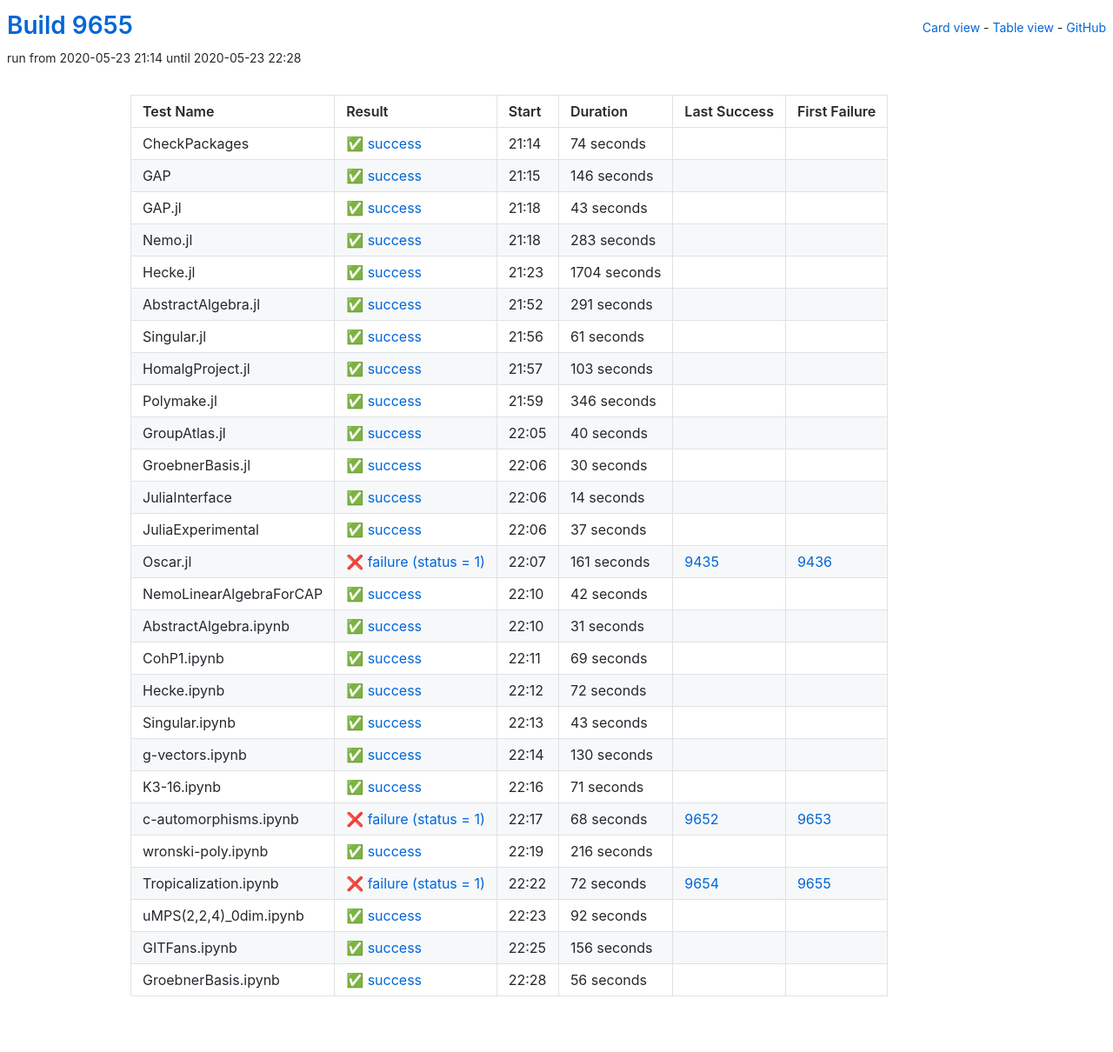
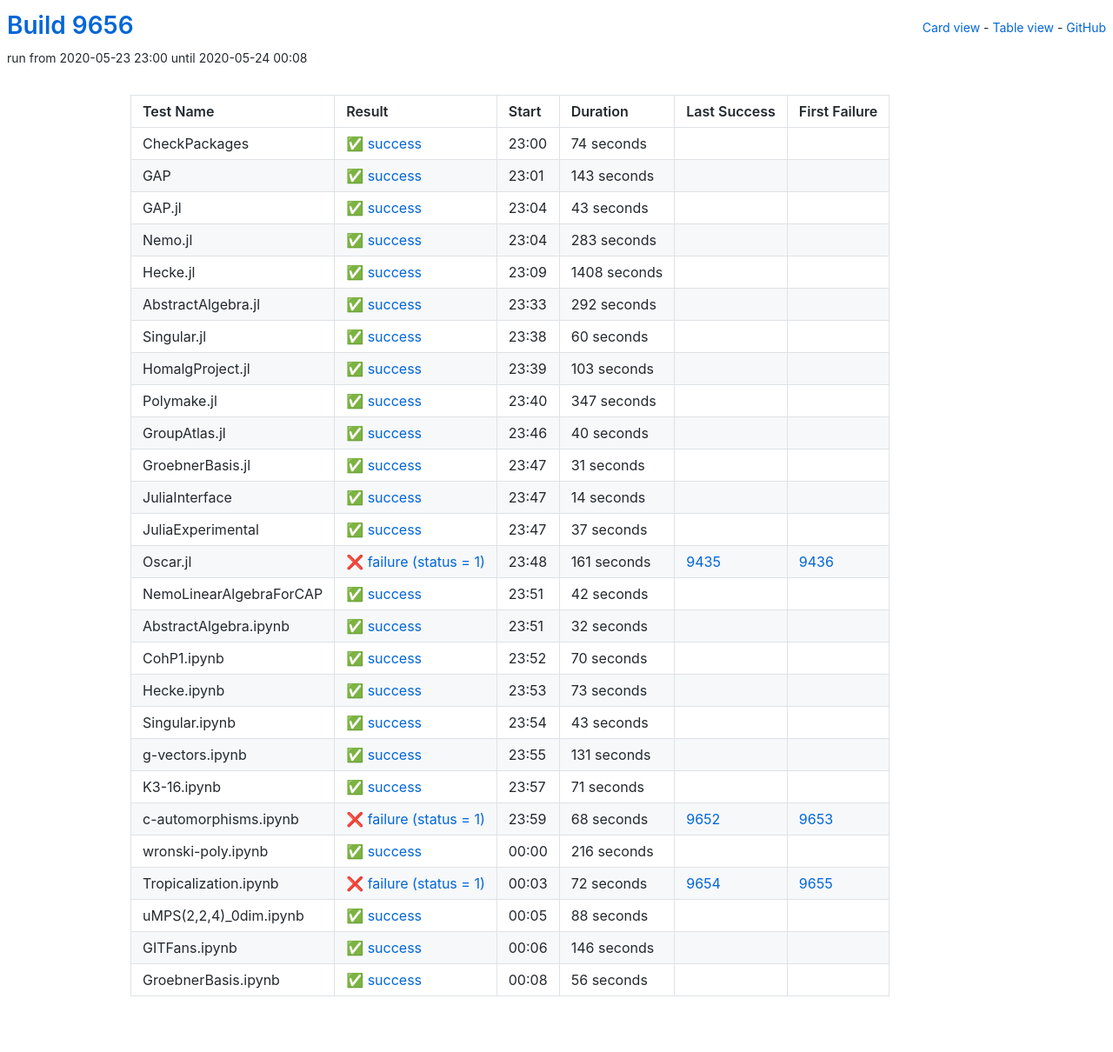
Before and after one commit to oscar-system/oscar-ci-status, a Jekyll site: the page built from table.html, in a window 1280 px wide. Shown: the whole page at 87% size. Built offline with Jekyll 4.4.1, drawn with Linux system fonts in a browser that asks for light colours.

Commit message:
Build 9656

```diff
--- a/_data/ci.yml
+++ b/_data/ci.yml
@@ -1,5 +1,5 @@
-build: 9655
-build_url: https://oscarci.mathematik.uni-kl.de/job/oscar/9655/
+build: 9656
+build_url: https://oscarci.mathematik.uni-kl.de/job/oscar/9656/
 job: oscar
 tests:
 - duration: 74
@@ -9,21 +9,21 @@
   id: checkpackages
   last_success: false
   last_success_url: null
-  log: https://oscarci.mathematik.uni-kl.de/job/oscar/9655/artifact/logs/build-9655/CheckPackages.log
+  log: https://oscarci.mathematik.uni-kl.de/job/oscar/9656/artifact/logs/build-9656/CheckPackages.log
   name: CheckPackages
-  start: 2020-05-23 21:14
+  start: 2020-05-23 23:00
   status: success
   success: true
-- duration: 146
+- duration: 143
   exitcode: 0
   first_failure: false
   first_failure_url: null
   id: gap
   last_success: false
   last_success_url: null
-  log: https://oscarci.mathematik.uni-kl.de/job/oscar/9655/artifact/logs/build-9655/GAP.log
+  log: https://oscarci.mathematik.uni-kl.de/job/oscar/9656/artifact/logs/build-9656/GAP.log
   name: GAP
-  start: 2020-05-23 21:15
+  start: 2020-05-23 23:01
   status: success
   success: true
 - duration: 43
@@ -33,9 +33,9 @@
   id: gap-jl
   last_success: false
   last_success_url: null
-  log: https://oscarci.mathematik.uni-kl.de/job/oscar/9655/artifact/logs/build-9655/GAP.jl.log
+  log: https://oscarci.mathematik.uni-kl.de/job/oscar/9656/artifact/logs/build-9656/GAP.jl.log
   name: GAP.jl
-  start: 2020-05-23 21:18
+  start: 2020-05-23 23:04
   status: success
   success: true
 - duration: 283
@@ -45,45 +45,45 @@
   id: nemo-jl
   last_success: false
   last_success_url: null
-  log: https://oscarci.mathematik.uni-kl.de/job/oscar/9655/artifact/logs/build-9655/Nemo.jl.log
+  log: https://oscarci.mathematik.uni-kl.de/job/oscar/9656/artifact/logs/build-9656/Nemo.jl.log
   name: Nemo.jl
-  start: 2020-05-23 21:18
+  start: 2020-05-23 23:04
   status: success
   success: true
-- duration: 1704
+- duration: 1408
   exitcode: 0
   first_failure: false
   first_failure_url: null
   id: hecke-jl
   last_success: false
   last_success_url: null
-  log: https://oscarci.mathematik.uni-kl.de/job/oscar/9655/artifact/logs/build-9655/Hecke.jl.log
+  log: https://oscarci.mathematik.uni-kl.de/job/oscar/9656/artifact/logs/build-9656/Hecke.jl.log
   name: Hecke.jl
-  start: 2020-05-23 21:23
+  start: 2020-05-23 23:09
   status: success
   success: true
-- duration: 291
+- duration: 292
   exitcode: 0
   first_failure: false
   first_failure_url: null
   id: abstractalgebra-jl
   last_success: false
   last_success_url: null
-  log: https://oscarci.mathematik.uni-kl.de/job/oscar/9655/artifact/logs/build-9655/AbstractAlgebra.jl.log
+  log: https://oscarci.mathematik.uni-kl.de/job/oscar/9656/artifact/logs/build-9656/AbstractAlgebra.jl.log
   name: AbstractAlgebra.jl
-  start: 2020-05-23 21:52
+  start: 2020-05-23 23:33
   status: success
   success: true
-- duration: 61
+- duration: 60
   exitcode: 0
   first_failure: false
   first_failure_url: null
   id: singular-jl
   last_success: false
   last_success_url: null
-  log: https://oscarci.mathematik.uni-kl.de/job/oscar/9655/artifact/logs/build-9655/Singular.jl.log
+  log: https://oscarci.mathematik.uni-kl.de/job/oscar/9656/artifact/logs/build-9656/Singular.jl.log
   name: Singular.jl
-  start: 2020-05-23 21:56
+  start: 2020-05-23 23:38
   status: success
   success: true
 - duration: 103
@@ -93,21 +93,21 @@
   id: homalgproject-jl
   last_success: false
   last_success_url: null
-  log: https://oscarci.mathematik.uni-kl.de/job/oscar/9655/artifact/logs/build-9655/HomalgProject.jl.log
+  log: https://oscarci.mathematik.uni-kl.de/job/oscar/9656/artifact/logs/build-9656/HomalgProject.jl.log
   name: HomalgProject.jl
-  start: 2020-05-23 21:57
+  start: 2020-05-23 23:39
   status: success
   success: true
-- duration: 346
+- duration: 347
   exitcode: 0
   first_failure: false
   first_failure_url: null
   id: polymake-jl
   last_success: false
   last_success_url: null
-  log: https://oscarci.mathematik.uni-kl.de/job/oscar/9655/artifact/logs/build-9655/Polymake.jl.log
+  log: https://oscarci.mathematik.uni-kl.de/job/oscar/9656/artifact/logs/build-9656/Polymake.jl.log
   name: Polymake.jl
-  start: 2020-05-23 21:59
+  start: 2020-05-23 23:40
   status: success
   success: true
 - duration: 40
@@ -117,21 +117,21 @@
   id: groupatlas-jl
   last_success: false
   last_success_url: null
-  log: https://oscarci.mathematik.uni-kl.de/job/oscar/9655/artifact/logs/build-9655/GroupAtlas.jl.log
+  log: https://oscarci.mathematik.uni-kl.de/job/oscar/9656/artifact/logs/build-9656/GroupAtlas.jl.log
   name: GroupAtlas.jl
-  start: 2020-05-23 22:05
+  start: 2020-05-23 23:46
   status: success
   success: true
-- duration: 30
+- duration: 31
   exitcode: 0
   first_failure: false
   first_failure_url: null
   id: groebnerbasis-jl
   last_success: false
   last_success_url: null
-  log: https://oscarci.mathematik.uni-kl.de/job/oscar/9655/artifact/logs/build-9655/GroebnerBasis.jl.log
+  log: https://oscarci.mathematik.uni-kl.de/job/oscar/9656/artifact/logs/build-9656/GroebnerBasis.jl.log
   name: GroebnerBasis.jl
-  start: 2020-05-23 22:06
+  start: 2020-05-23 23:47
   status: success
   success: true
 - duration: 14
@@ -141,9 +141,9 @@
   id: juliainterface
   last_success: false
   last_success_url: null
-  log: https://oscarci.mathematik.uni-kl.de/job/oscar/9655/artifact/logs/build-9655/JuliaInterface.log
+  log: https://oscarci.mathematik.uni-kl.de/job/oscar/9656/artifact/logs/build-9656/JuliaInterface.log
   name: JuliaInterface
-  start: 2020-05-23 22:06
+  start: 2020-05-23 23:47
   status: success
   success: true
 - duration: 37
@@ -153,9 +153,9 @@
   id: juliaexperimental
   last_success: false
   last_success_url: null
-  log: https://oscarci.mathematik.uni-kl.de/job/oscar/9655/artifact/logs/build-9655/JuliaExperimental.log
+  log: https://oscarci.mathematik.uni-kl.de/job/oscar/9656/artifact/logs/build-9656/JuliaExperimental.log
   name: JuliaExperimental
-  start: 2020-05-23 22:06
+  start: 2020-05-23 23:47
   status: success
   success: true
 - duration: 161
@@ -165,9 +165,9 @@
   id: oscar-jl
   last_success: 9435
   last_success_url: https://oscarci.mathematik.uni-kl.de/job/oscar/9435/
-  log: https://oscarci.mathematik.uni-kl.de/job/oscar/9655/artifact/logs/build-9655/Oscar.jl.log
+  log: https://oscarci.mathematik.uni-kl.de/job/oscar/9656/artifact/logs/build-9656/Oscar.jl.log
   name: Oscar.jl
-  start: 2020-05-23 22:07
+  start: 2020-05-23 23:48
   status: failure
   success: false
 - duration: 42
@@ -177,45 +177,45 @@
   id: nemolinearalgebraforcap
   last_success: false
   last_success_url: null
-  log: https://oscarci.mathematik.uni-kl.de/job/oscar/9655/artifact/logs/build-9655/NemoLinearAlgebraForCAP.log
+  log: https://oscarci.mathematik.uni-kl.de/job/oscar/9656/artifact/logs/build-9656/NemoLinearAlgebraForCAP.log
   name: NemoLinearAlgebraForCAP
-  start: 2020-05-23 22:10
+  start: 2020-05-23 23:51
   status: success
   success: true
-- duration: 31
+- duration: 32
   exitcode: 0
   first_failure: false
   first_failure_url: null
   id: abstractalgebra-ipynb
   last_success: false
   last_success_url: null
-  log: https://oscarci.mathematik.uni-kl.de/job/oscar/9655/artifact/logs/build-9655/AbstractAlgebra.ipynb.log
+  log: https://oscarci.mathematik.uni-kl.de/job/oscar/9656/artifact/logs/build-9656/AbstractAlgebra.ipynb.log
   name: AbstractAlgebra.ipynb
-  start: 2020-05-23 22:10
+  start: 2020-05-23 23:51
   status: success
   success: true
-- duration: 69
+- duration: 70
   exitcode: 0
   first_failure: false
   first_failure_url: null
   id: cohp1-ipynb
   last_success: false
   last_success_url: null
-  log: https://oscarci.mathematik.uni-kl.de/job/oscar/9655/artifact/logs/build-9655/CohP1.ipynb.log
+  log: https://oscarci.mathematik.uni-kl.de/job/oscar/9656/artifact/logs/build-9656/CohP1.ipynb.log
   name: CohP1.ipynb
-  start: 2020-05-23 22:11
+  start: 2020-05-23 23:52
   status: success
   success: true
-- duration: 72
+- duration: 73
   exitcode: 0
   first_failure: false
   first_failure_url: null
   id: hecke-ipynb
   last_success: false
   last_success_url: null
-  log: https://oscarci.mathematik.uni-kl.de/job/oscar/9655/artifact/logs/build-9655/Hecke.ipynb.log
+  log: https://oscarci.mathematik.uni-kl.de/job/oscar/9656/artifact/logs/build-9656/Hecke.ipynb.log
   name: Hecke.ipynb
-  start: 2020-05-23 22:12
+  start: 2020-05-23 23:53
   status: success
   success: true
 - duration: 43
@@ -225,21 +225,21 @@
   id: singular-ipynb
   last_success: false
   last_success_url: null
-  log: https://oscarci.mathematik.uni-kl.de/job/oscar/9655/artifact/logs/build-9655/Singular.ipynb.log
+  log: https://oscarci.mathematik.uni-kl.de/job/oscar/9656/artifact/logs/build-9656/Singular.ipynb.log
   name: Singular.ipynb
-  start: 2020-05-23 22:13
+  start: 2020-05-23 23:54
   status: success
   success: true
-- duration: 130
+- duration: 131
   exitcode: 0
   first_failure: false
   first_failure_url: null
   id: g-vectors-ipynb
   last_success: false
   last_success_url: null
-  log: https://oscarci.mathematik.uni-kl.de/job/oscar/9655/artifact/logs/build-9655/g-vectors.ipynb.log
+  log: https://oscarci.mathematik.uni-kl.de/job/oscar/9656/artifact/logs/build-9656/g-vectors.ipynb.log
   name: g-vectors.ipynb
-  start: 2020-05-23 22:14
+  start: 2020-05-23 23:55
   status: success
   success: true
 - duration: 71
@@ -249,9 +249,9 @@
   id: k3-16-ipynb
   last_success: false
   last_success_url: null
-  log: https://oscarci.mathematik.uni-kl.de/job/oscar/9655/artifact/logs/build-9655/K3-16.ipynb.log
+  log: https://oscarci.mathematik.uni-kl.de/job/oscar/9656/artifact/logs/build-9656/K3-16.ipynb.log
   name: K3-16.ipynb
-  start: 2020-05-23 22:16
+  start: 2020-05-23 23:57
   status: success
   success: true
 - duration: 68
@@ -261,9 +261,9 @@
   id: c-automorphisms-ipynb
   last_success: 9652
   last_success_url: https://oscarci.mathematik.uni-kl.de/job/oscar/9652/
-  log: https://oscarci.mathematik.uni-kl.de/job/oscar/9655/artifact/logs/build-9655/c-automorphisms.ipynb.log
+  log: https://oscarci.mathematik.uni-kl.de/job/oscar/9656/artifact/logs/build-9656/c-automorphisms.ipynb.log
   name: c-automorphisms.ipynb
-  start: 2020-05-23 22:17
+  start: 2020-05-23 23:59
   status: failure
   success: false
 - duration: 216
@@ -273,9 +273,9 @@
   id: wronski-poly-ipynb
   last_success: false
   last_success_url: null
-  log: https://oscarci.mathematik.uni-kl.de/job/oscar/9655/artifact/logs/build-9655/wronski-poly.ipynb.log
+  log: https://oscarci.mathematik.uni-kl.de/job/oscar/9656/artifact/logs/build-9656/wronski-poly.ipynb.log
   name: wronski-poly.ipynb
-  start: 2020-05-23 22:19
+  start: 2020-05-24 00:00
   status: success
   success: true
 - duration: 72
@@ -285,33 +285,33 @@
   id: tropicalization-ipynb
   last_success: 9654
   last_success_url: https://oscarci.mathematik.uni-kl.de/job/oscar/9654/
-  log: https://oscarci.mathematik.uni-kl.de/job/oscar/9655/artifact/logs/build-9655/Tropicalization.ipynb.log
+  log: https://oscarci.mathematik.uni-kl.de/job/oscar/9656/artifact/logs/build-9656/Tropicalization.ipynb.log
   name: Tropicalization.ipynb
-  start: 2020-05-23 22:22
+  start: 2020-05-24 00:03
   status: failure
   success: false
-- duration: 92
+- duration: 88
   exitcode: 0
   first_failure: false
   first_failure_url: null
   id: umps-2-2-4-0dim-ipynb
   last_success: false
   last_success_url: null
-  log: https://oscarci.mathematik.uni-kl.de/job/oscar/9655/artifact/logs/build-9655/uMPS-2-2-4-_0dim.ipynb.log
+  log: https://oscarci.mathematik.uni-kl.de/job/oscar/9656/artifact/logs/build-9656/uMPS-2-2-4-_0dim.ipynb.log
   name: uMPS(2,2,4)_0dim.ipynb
-  start: 2020-05-23 22:23
+  start: 2020-05-24 00:05
   status: success
   success: true
-- duration: 156
+- duration: 146
   exitcode: 0
   first_failure: false
   first_failure_url: null
   id: gitfans-ipynb
   last_success: false
   last_success_url: null
-  log: https://oscarci.mathematik.uni-kl.de/job/oscar/9655/artifact/logs/build-9655/GITFans.ipynb.log
+  log: https://oscarci.mathematik.uni-kl.de/job/oscar/9656/artifact/logs/build-9656/GITFans.ipynb.log
   name: GITFans.ipynb
-  start: 2020-05-23 22:25
+  start: 2020-05-24 00:06
   status: success
   success: true
 - duration: 56
@@ -321,8 +321,8 @@
   id: groebnerbasis-ipynb
   last_success: false
   last_success_url: null
-  log: https://oscarci.mathematik.uni-kl.de/job/oscar/9655/artifact/logs/build-9655/GroebnerBasis.ipynb.log
+  log: https://oscarci.mathematik.uni-kl.de/job/oscar/9656/artifact/logs/build-9656/GroebnerBasis.ipynb.log
   name: GroebnerBasis.ipynb
-  start: 2020-05-23 22:28
+  start: 2020-05-24 00:08
   status: success
   success: true
```
Also changed, not shown: README.md.
